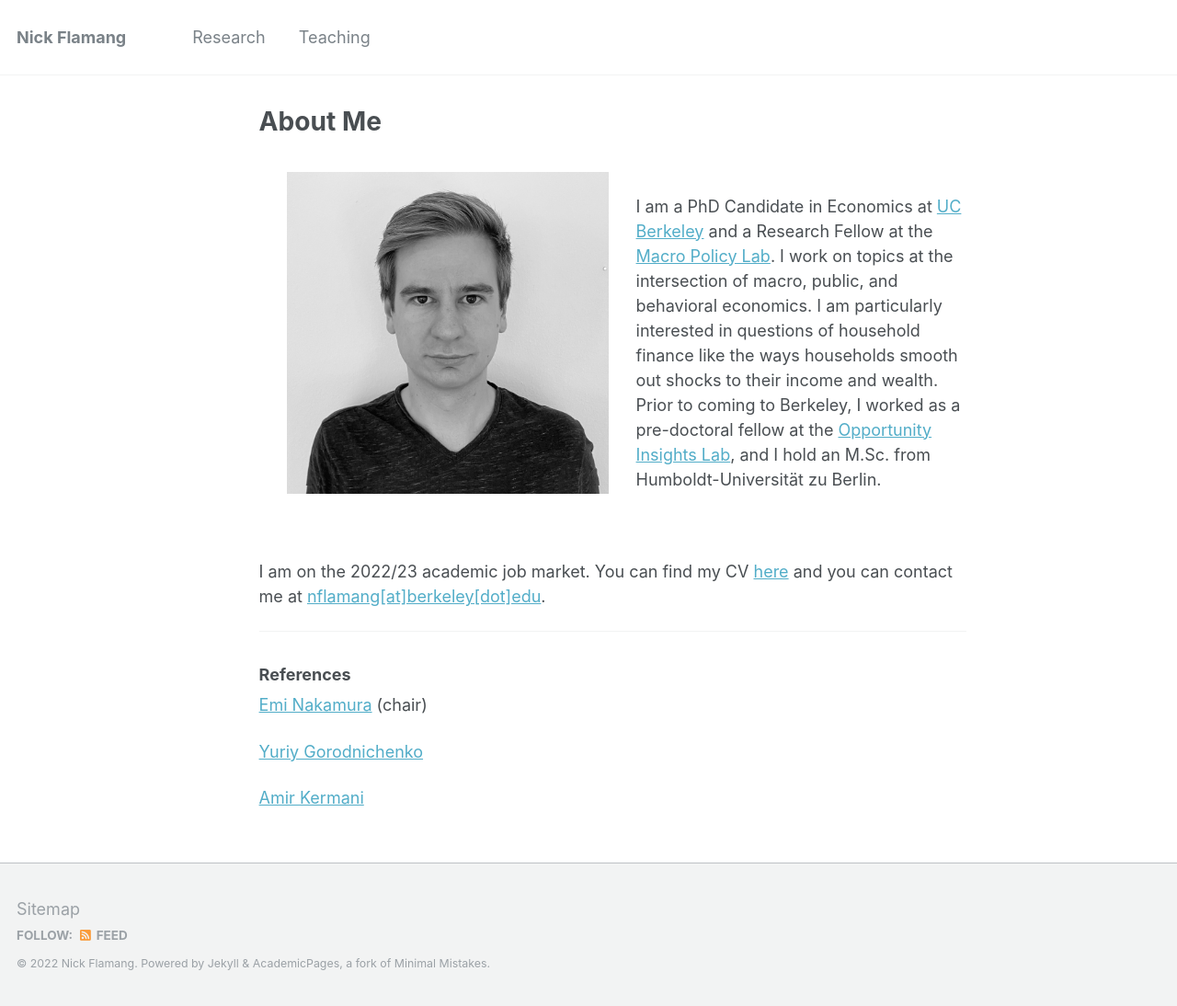
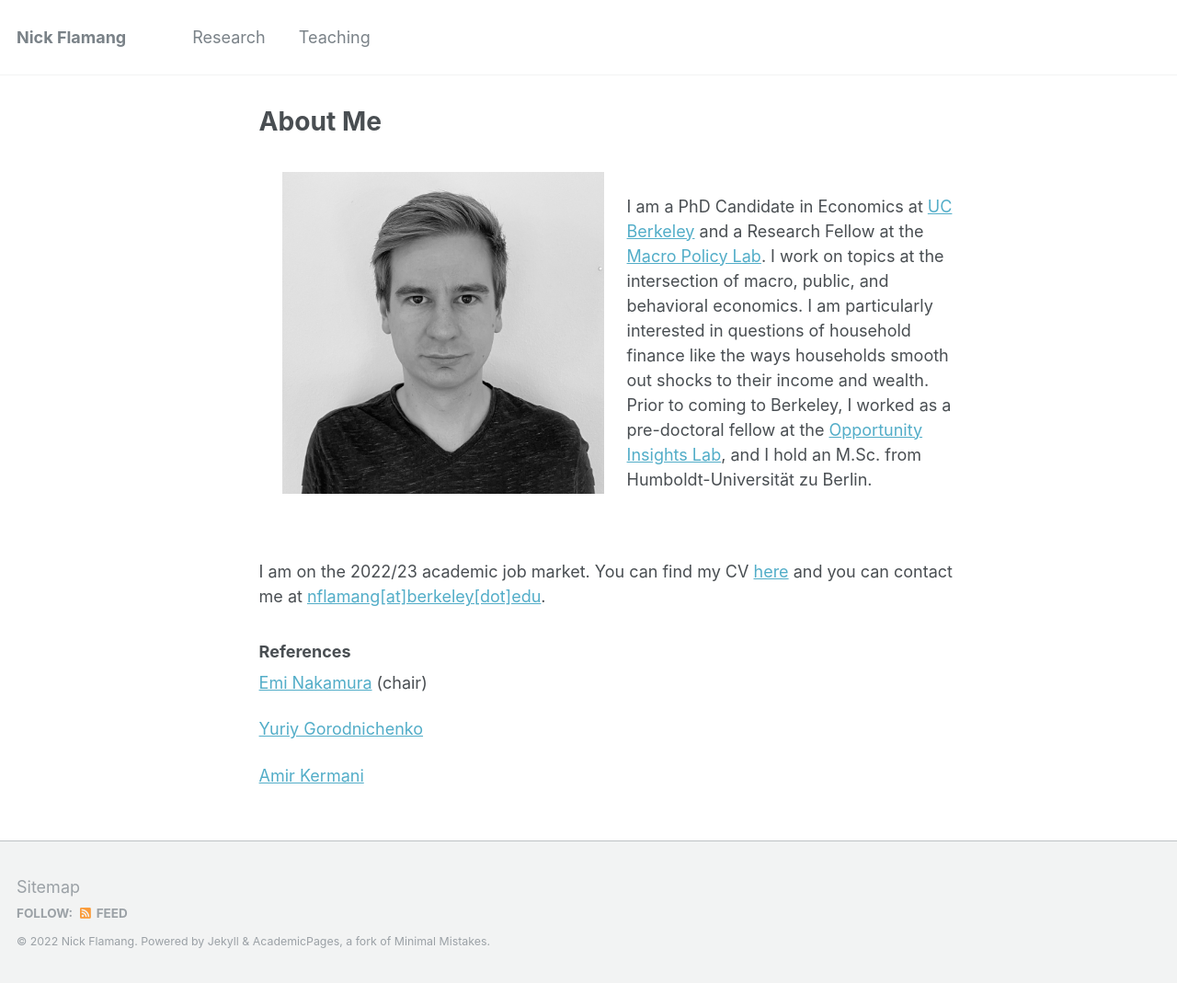
Before and after one commit to nickflamang/nickflamang.github.io, a Jekyll site: the page built from test_index.md, in a window 1280 px wide. Shown: the whole page at 92% size. Built offline with Jekyll 4.4.1, drawn with Linux system fonts in a browser that asks for light colours; after the commit the page ends 1069 px from its top, so only the background shows below that.

Commit message:
Update test_index.md

```diff
--- a/test_index.md
+++ b/test_index.md
@@ -4,7 +4,7 @@ author_profile: false
 ---
 
 <br />
-<img align="left" width="350" style="vertical-align:left;margin:0px 30px" src="{{ site.url }}/images/nick_website.jpg" alt="A photo of Nick Flamang">
+<img align="left" width="350" style="vertical-align:left;margin:0px 25px" src="{{ site.url }}/images/nick_website.jpg" alt="A photo of Nick Flamang">
 
 I am a PhD Candidate in Economics at [UC Berkeley](https://www.econ.berkeley.edu/) and a Research Fellow at the [Macro Policy Lab](https://www.macropolicylab.org/). I work on topics at the intersection of macro, public, and behavioral economics. I am particularly interested in questions of household finance like the ways households smooth out shocks to their income and wealth. Prior to coming to Berkeley, I worked as a pre-doctoral fellow at the [Opportunity Insights Lab](https://opportunityinsights.org/), and I hold an M.Sc. from Humboldt-Universität zu Berlin.
 
@@ -12,7 +12,7 @@ I am a PhD Candidate in Economics at [UC Berkeley](https://www.econ.berkeley.edu
 
 I am on the 2022/23 academic job market. You can find my CV [here](https://github.com/nickflamang/nickflamang.github.io/blob/306325c5694890e2cefa66c45ac9f4b344cfc8b0/_site/files/CV_Niklas_Flamang.pdf) and you can contact me at [nflamang[at]berkeley[dot]edu](mailto:nflamang@berkeley.edu).
 
----
+
 ### References
 
 [Emi Nakamura](https://eml.berkeley.edu/~enakamura/) (chair)
```
